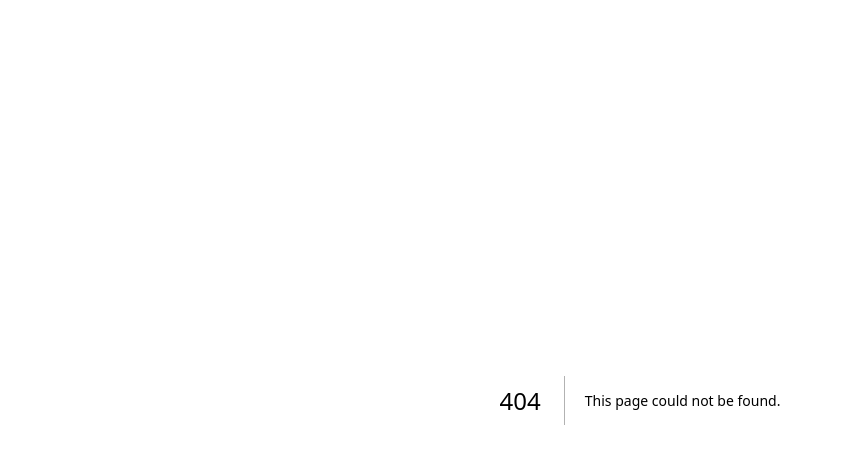
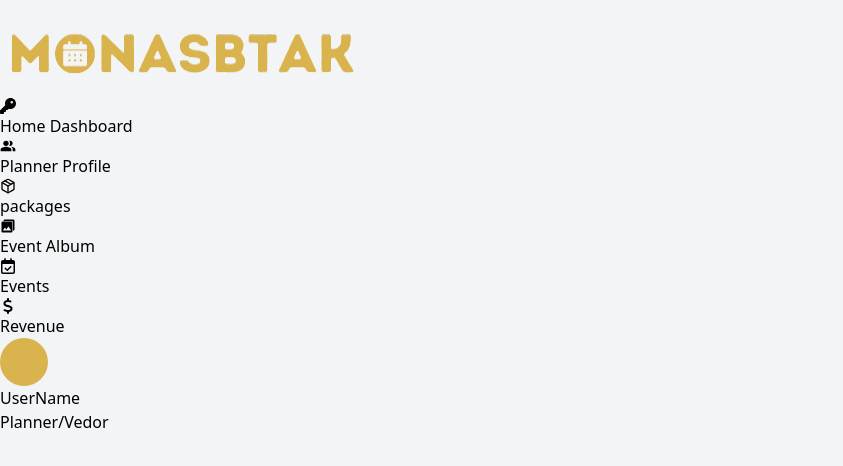
Before and after one commit to LunarSalameh/Monasbtak, a Next.js app in the folder client/: page /components/sidebar in a window 1280 px wide. Before the commit this address had no page. Shown: the top 466 px of the page, without its empty margins (0-843 px from the left). Built offline with nearby package versions, Linux system fonts and the light colour scheme.

Commit message:
Sidebar + welcome Section

```diff
--- /dev/null
+++ b/client/src/app/components/sidebar/page.js
@@ -0,0 +1,67 @@
+"use client"
+import {React, useState} from "react";
+
+
+import { FaKey, FaRegCalendarCheck, FaDollarSign, FaCircle } from "react-icons/fa6";
+import { MdPeopleAlt } from "react-icons/md";
+import { FiPackage } from "react-icons/fi";
+import { IoMdPhotos } from "react-icons/io";
+import { HiOutlineViewList } from "react-icons/hi";
+
+export default function Sidebar () {
+    const [open,setOpen] = useState(true);
+
+    const menu = [
+        {title: "Home Dashboard", src:<FaKey/> },
+        {title: "Planner Profile", src:<MdPeopleAlt/> },
+        {title: "packages", src:<FiPackage/>  },
+        {title: "Event Album", src:<IoMdPhotos/>},
+        {title: "Events", src:<FaRegCalendarCheck /> },
+        {title: "Revenue", src:<FaDollarSign /> }
+    ]
+
+
+    return (
+        <>
+            <aside className="flex h-full">
+                <div className={` ${open ? "w-64" : "w-20"} bg-white shadow-lg text-[#D9B34D]  p-5 duration-300`}>
+                    {
+                        open ?
+                            <img
+                                src="/Monasbtak-EN.png"
+                                onClick={() => setOpen(!open)}
+                                className="cursor-pointer border-b-2 "/>
+                            :
+                            <div className="justify-items-center border-b-2 ">
+                                <HiOutlineViewList onClick={() => setOpen(!open)} className={`mb-2 cursor-pointer duration-300`}/>
+                            </div>
+                    }
+
+                    <ul className={`flex flex-col gap-5 justify-center py-7 ${open ? "px-4" : "px-3"} text-center`} >
+                        {menu.map((Menu,index) => (
+                            <li
+                                key={index}
+                                className={`flex cursor-pointer items-center `}
+                            >
+                                <div className="flex gap-4">
+                                    <div className="flex justify-center items-center">{Menu.src}</div>
+                                    <span className={` ${!open && "hidden"} origin-left duration-200`}>{Menu.title}</span>
+                                </div>
+                            </li>
+                        ))}
+                    </ul>
+                    <div className="h-screen flex items-end gap-4 p-5">
+                        <FaCircle color="#D9B34D" size={48}/>
+                        { open &&
+                            <div className={`text-sm flex flex-col`}>
+                                <p className="font-bold">UserName</p>
+                                <p>Planner/Vedor</p>
+                            </div>
+                            }
+
+                    </div>
+                </div>
+            </aside>
+        </>
+    );
+}
--- a/client/src/app/globals.css
+++ b/client/src/app/globals.css
@@ -2,6 +2,9 @@
 @tailwind components;
 @tailwind utilities;
 
+body {
+  background-color: #f3f4f6;
+}
 :root {
   --background: #ffffff;
   --foreground: #171717;
```
Also changed, not shown: client/src/app/components/planners/currentEvents/page.js (added, +12 -0 lines), client/src/app/components/planners/pendingOffers/page.js (added, +11 -0 lines), client/src/app/components/planners/previousEvents/page.js (added, +11 -0 lines), client/src/app/components/planners/topSection/page.js (added, +58 -0 lines), client/src/app/planners/home/page.js (+23 -0 lines), client/public/Monasbtak-EN.png (added).
